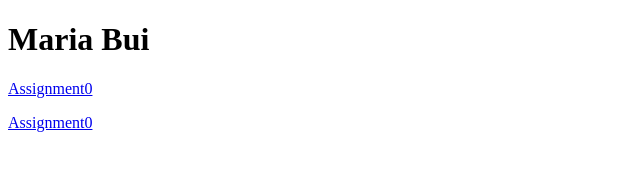
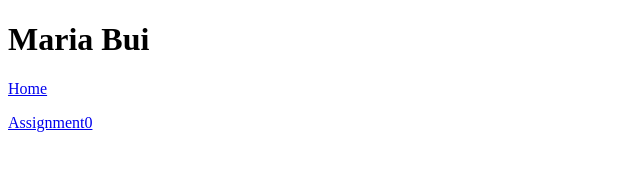
Before and after one commit to mariabui/mariabui.github.io, a plain HTML site: page index.html in a window 1280 px wide. Shown: the full height of the page, 0-640 px from the left. Drawn offline with Linux system fonts and the light colour scheme.

Commit message:
added home link

```diff
--- a/index.html
+++ b/index.html
@@ -8,7 +8,7 @@
 </head>
 <body>
     <h1>Maria Bui</h1>
-    <p><a href="https://mariabui.github.io">Assignment0</a></p>
+    <p><a href="https://mariabui.github.io">Home</a></p>
     <p><a href="assignment0.html">Assignment0</a></p>
 </body>
 </html>
```
